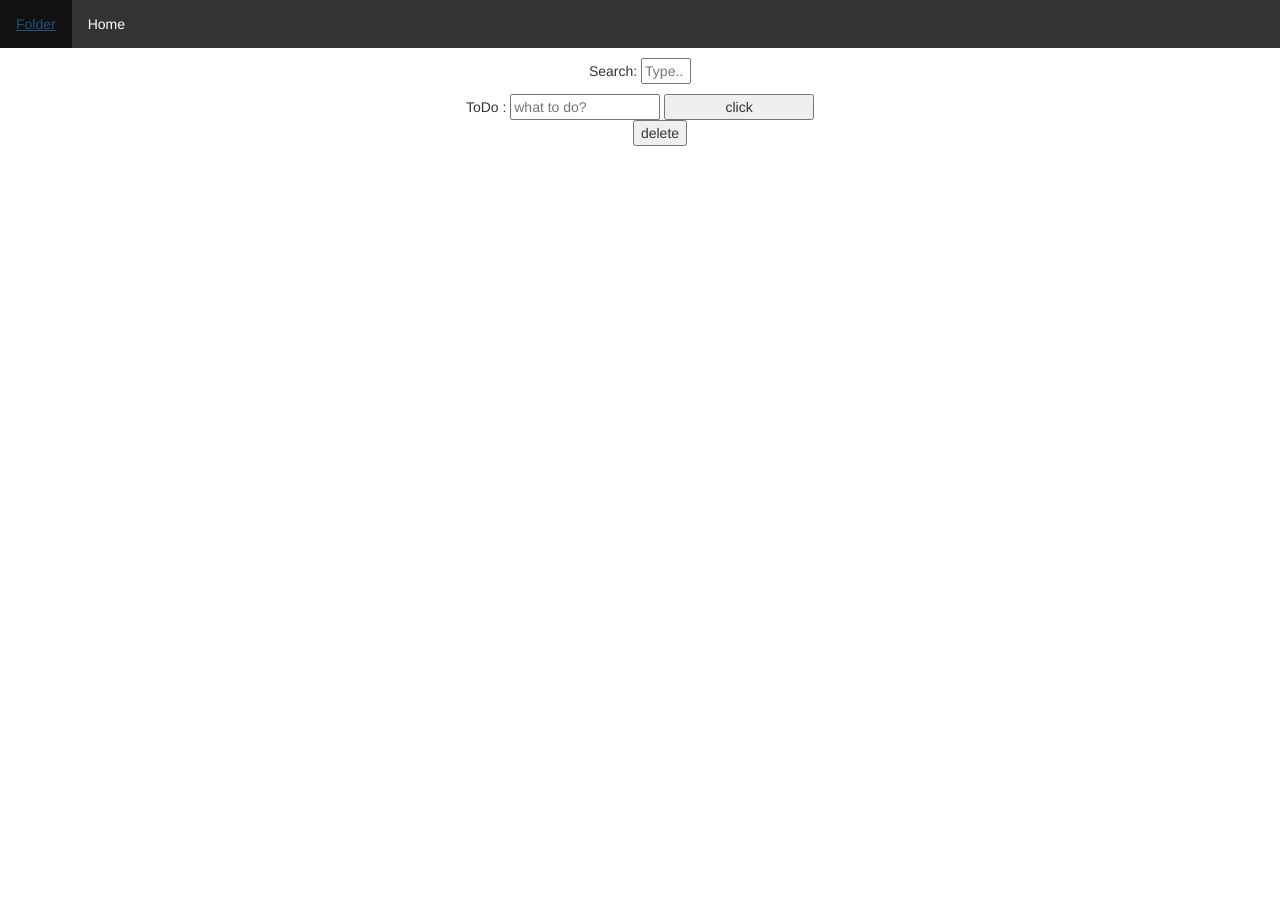
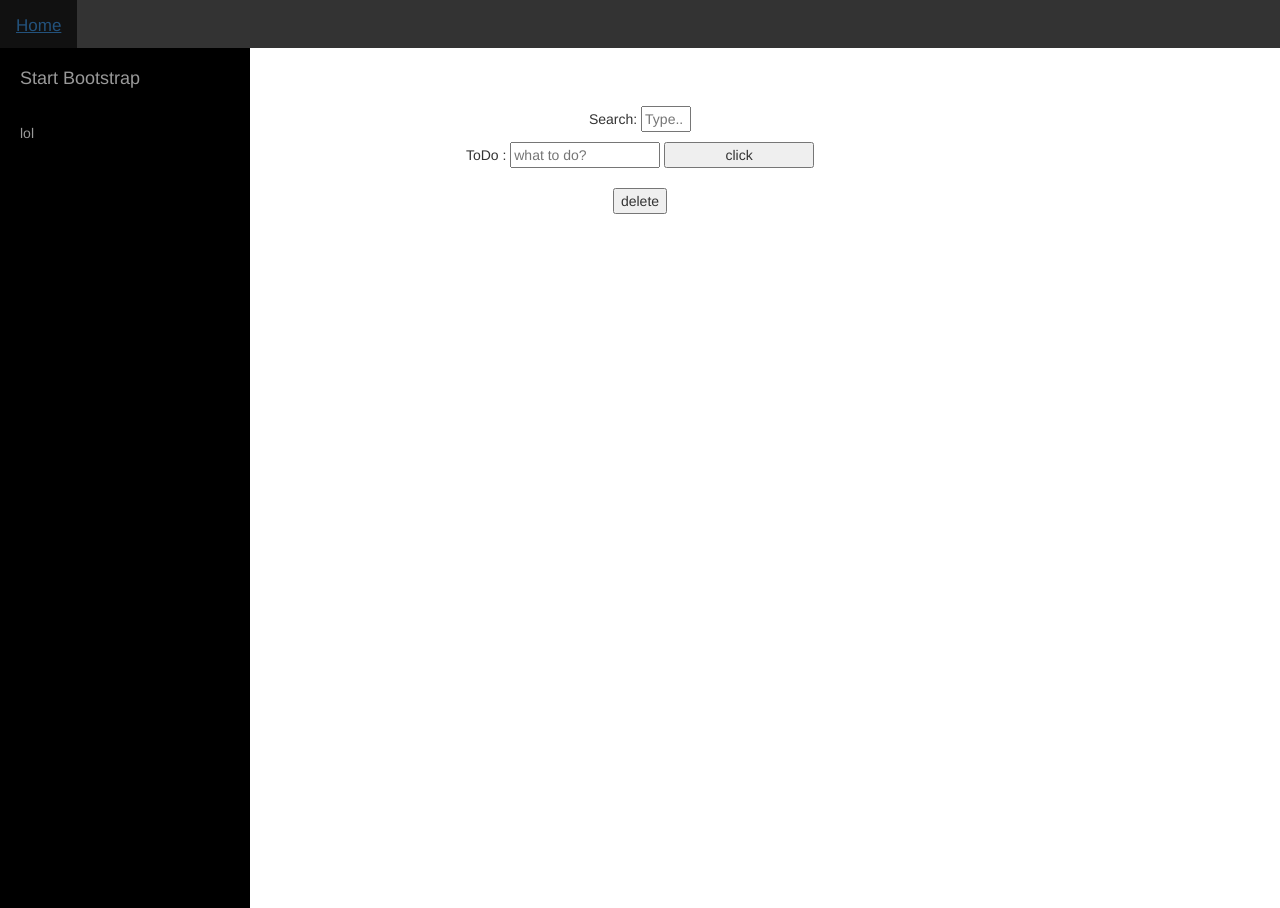
Before and after one commit to barnrang/todolist, a Flask app: page / in a window 1280 px wide. Run offline with Flask 2, Linux system fonts and the light colour scheme; some libraries are stand-ins or nearby versions.

Commit message:
modified slide bar

```diff
--- a/static/css/main.css
+++ b/static/css/main.css
@@ -11,6 +11,10 @@
 #todolist{
   background-color: white;
   float: left;
+  -webkit-transition: all 0.5s ease;
+  -moz-transition: all 0.5s ease;
+  -o-transition: all 0.5s ease;
+  transition: all 0.5s ease;
 }
 
 table, th, td{
@@ -47,27 +51,26 @@ miss-input {
 
 /* Navigation Bar*/
 
-ul.nav-bar {
-    list-style-type: none;
-    margin: 0;
-    padding: 0;
+.nav-bar {
   overflow: hidden;
   background-color: #333;
+  height: 48px;
+  /*position: fixed;*/
+  top: 0;
+  width: 100%;
 }
 
-li {
+.nav-bar a {
   float: left;
-}
-
-li a {
   display: block;
-    color: white;
+  color: #f2f2f2;
   text-align: center;
   padding: 14px 16px;
   text-decoration: none;
+  font-size: 17px;
 }
 
-li a:hover {
+.nav-bar a:hover {
     background-color: #111;
 }
 
--- a/static/css/simple-sidebar.css
+++ b/static/css/simple-sidebar.css
@@ -18,17 +18,17 @@
     transition: all 0.5s ease;
 }
 
-#wrapper.toggled {
+/*#wrapper.toggled {
     padding-left: 250px;
-}
+}*/
 
 #sidebar-wrapper {
     z-index: 1000;
     position: fixed;
     left: 250px;
-    width: 0;
+    width: 0px;
     height: 100%;
-    margin-top: 0px;
+    margin-top: 48px;
     margin-left: -250px;
     overflow-y: auto;
     background: #000;
@@ -39,7 +39,7 @@
 }
 
 #wrapper.toggled #sidebar-wrapper {
-    margin-top: 0px;
+    margin-top: 48px;
     width: 250px;
 }
 
@@ -47,12 +47,15 @@
     width: 100%;
     margin: 0px;
     position: absolute;
-    padding: 0px;
+    padding-top: 48px;
+    -webkit-transition: all 0.5s ease;
+    -moz-transition: all 0.5s ease;
+    -o-transition: all 0.5s ease;
+    transition: all 0.5s ease;
 }
 
 #wrapper.toggled #page-content-wrapper {
     position: absolute;
-    margin-right: -250px;
 }
 
 /* Sidebar Styles */
@@ -72,6 +75,8 @@
 }
 
 .sidebar-nav li a {
+    /*width:250px;*/
+    height: 60px;
     display: block;
     text-decoration: none;
     color: #999999;
@@ -92,6 +97,7 @@
     height: 65px;
     font-size: 18px;
     line-height: 60px;
+    /*width:250px;*/
 }
 
 .sidebar-nav > .sidebar-brand a {
@@ -108,24 +114,26 @@
         padding-left: 0;
     }
 
-    #wrapper.toggled {
+    /*#wrapper.toggled {
         padding-left: 250px;
-    }
+    }*/
 
     #sidebar-wrapper {
-        width: 0;
+        width: 250px;
     }
 
     #wrapper.toggled #sidebar-wrapper {
+        margin-top: 48px;
         width: 250px;
     }
 
     #page-content-wrapper {
+        padding-top: 48px;
         position: relative;
     }
 
     #wrapper.toggled #page-content-wrapper {
         position: relative;
-        margin-right: 0;
+        padding-left: 250px;
     }
 }
--- a/static/script/main.js
+++ b/static/script/main.js
@@ -19,6 +19,37 @@ String.prototype.isEmpty = function() {
 function updateSortable(){
   $('#todolist').sortable()
 }
+
+function updateToggle(){
+  $("#menu-toggle").click(function(e) {
+      e.preventDefault();
+      $("#wrapper").toggleClass("toggled");
+  });
+}
+
+function changeDisplay(){
+
+  var windowWidth = $(window).width();
+  console.log(windowWidth);
+  if(windowWidth < 768){
+    console.log("lol");
+    if(!document.getElementById("menu-toggle")){
+      console.log("lol2")
+      var text = $(".nav-bar").html();
+      text = "<a class=\"active\""
+      + "id=\"menu-toggle\" href=\"#\">Folder</a>"
+      + text;
+      $(".nav-bar").html(text);
+      updateToggle();
+    }
+  } else {
+    if(document.getElementById("menu-toggle")){
+      $("#menu-toggle").remove();
+    }
+  }
+}
+
+
 
 $('table').sortable();
 
@@ -48,12 +79,15 @@ $(document).ready(function(){
   //Search box
   //console.log("test");
   var lists = {};
-
+  var windowWidth = $(window).width();
+  console.log(windowWidth);
+  //Navigation bar
+  if(windowWidth >= 768){
+    console.log('test');
+    $("#menu-toggle").remove();
+  }
+  else updateToggle();
 //Slide bar
-$("#menu-toggle").click(function(e) {
-    e.preventDefault();
-    $("#wrapper").toggleClass("toggled");
-});
 
 
   if(localStorage.tasklist){
--- a/templates/index.html
+++ b/templates/index.html
@@ -22,5 +22,7 @@
         <input type="checkbox" class="checkbox-regular">
       </div>
     </workblock> -->
+    <br>
+
     <button id="delete" action="{{url_for('index')}}" method="post">delete</button>
 {% endblock %}
--- a/templates/layout.html
+++ b/templates/layout.html
@@ -10,7 +10,7 @@
     <script src="{{url_for('static',filename="script/main.js")}}"></script>
     <title>TODOLIST {% block title %}{% endblock %}</title>
   </head>
-  <body>
+  <body onresize="changeDisplay()">
     <div id="wrapper">
       <div id="sidebar-wrapper">
           <ul class="sidebar-nav">
@@ -26,12 +26,12 @@
       </div>
 
 
-        <ul class="nav-bar">
-            <li><a class="active" id="menu-toggle" href="#">Folder</a></li>
-            <li><a class="active" href="{{url_for('index')}}">Home</a></li>
-        </ul>
+        <div class="nav-bar">
+            <a class="active" id="menu-toggle" href="#">Folder</a>
+            <a class="active" href="{{url_for('index')}}">Home</a>
+        </div>
           <!-- Sidebar -->
-          <div id="page-content-wrapper">
+        <div id="page-content-wrapper">
         <main>
           {% block main %}{% endblock %}
         </main>
```
Also changed, not shown: static/css/boxform.css (added, +85 -0 lines). Lines whose indentation alone changed are shown as unchanged.
